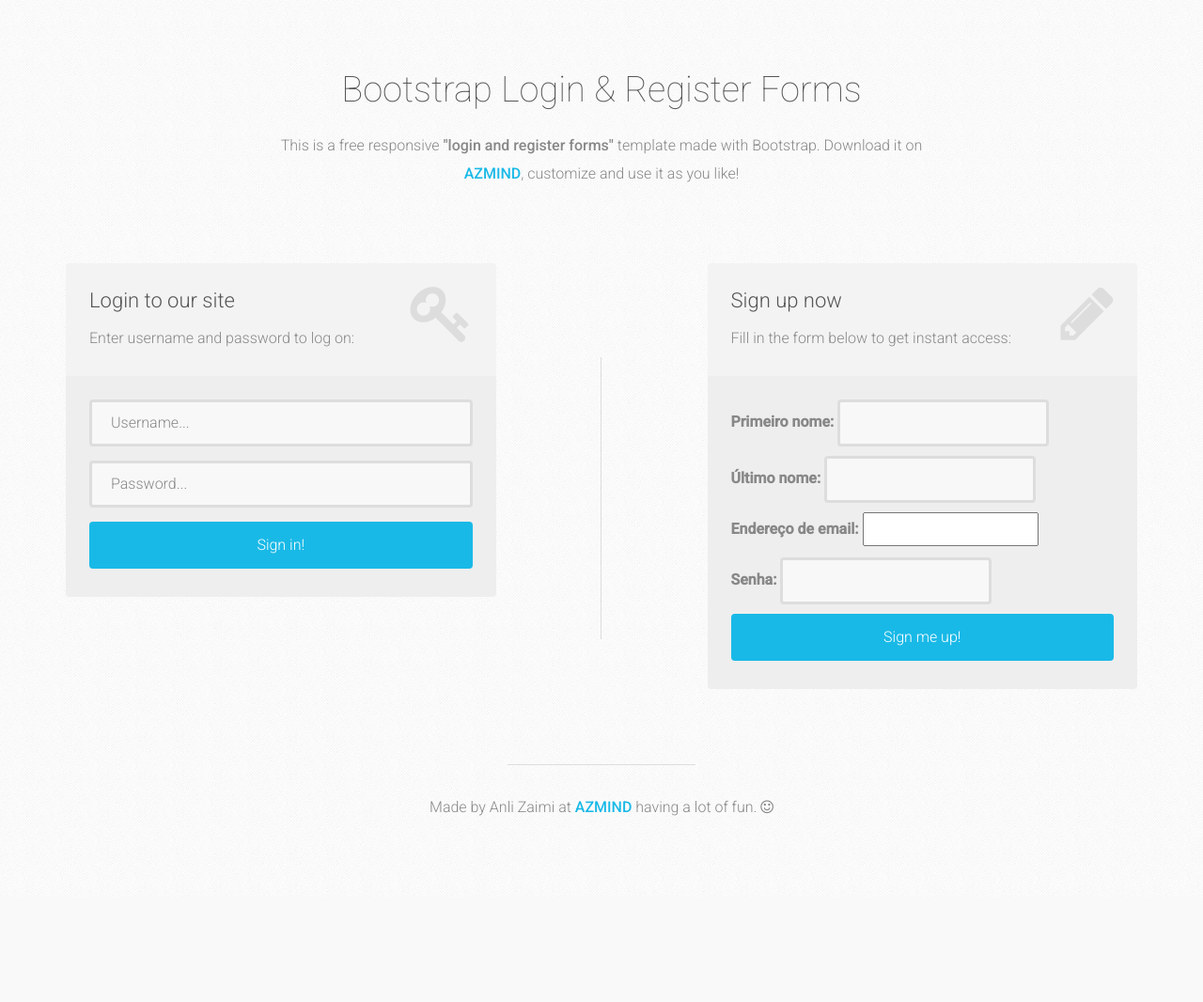
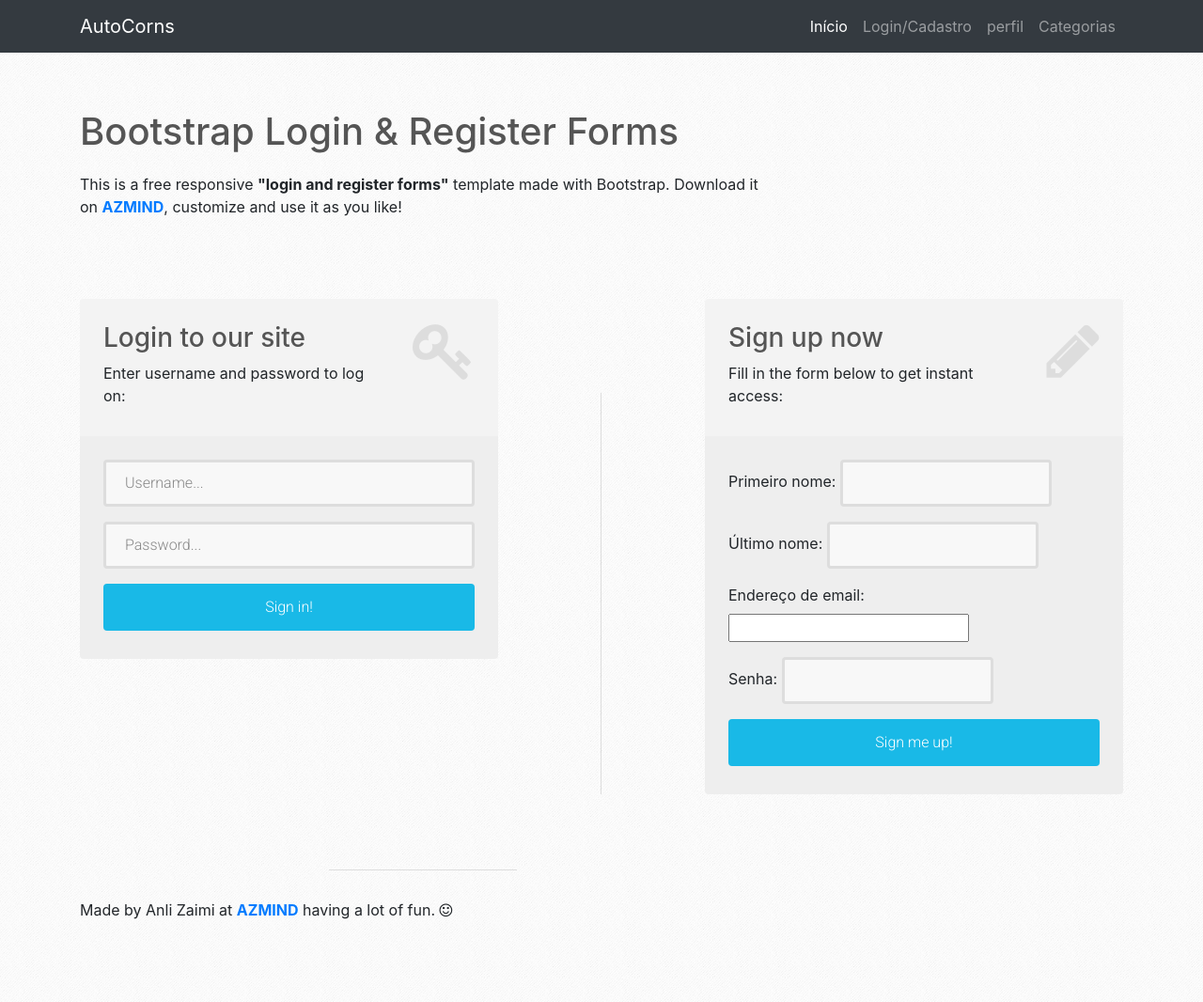
Before and after one commit to brunogomesifrn/pi19carros, a Django app: page /login_cadastro in a window 1280 px wide. Shown: the whole page at 94% size. Before the commit the page ends 949 px from the top, so only its background shows below. Run offline with Django 3.2, Linux system fonts and the light colour scheme; some libraries are stand-ins or nearby versions.

Commit message:
Modifiquei cadastro

```diff
--- a/core/templates/Login_Cadastro.html
+++ b/core/templates/Login_Cadastro.html
@@ -11,10 +11,13 @@
 
   <!-- CSS -->
   <link rel="stylesheet" href="http://fonts.googleapis.com/css?family=Roboto:400,100,300,500">
-  <link rel="stylesheet" href="{% static 'assets/bootstrap/css/bootstrap.min.css' %}">
   <link rel="stylesheet" href="assets/font-awesome/css/font-awesome.min.css">
   <link rel="stylesheet" href="{% static 'assets/css/form-elements.css'%}">
   <link rel="stylesheet" href="{% static 'assets/css/style.css'%}">
+
+  <link href="{% static 'vendor/bootstrap/css/bootstrap.min.css' %}" rel="stylesheet">
+  <link href="{% static 'css/heroic-features.css' %}" rel="stylesheet">
+  <link href="{% static 'css/estilo.css' %}" rel="stylesheet">
 
   <!-- HTML5 Shim and Respond.js IE8 support of HTML5 elements and media queries -->
   <!-- WARNING: Respond.js doesn't work if you view the page via file:// -->
@@ -33,7 +36,33 @@
         </head>
 
         <body>
+          <nav class="navbar navbar-expand-lg navbar-dark bg-dark fixed-top porra">
+            <div class="container">
+              <a class="navbar-brand porra1" href="#">AutoCorns</a>
+              <button class="navbar-toggler" type="button" data-toggle="collapse" data-target="#navbarResponsive" aria-controls="navbarResponsive" aria-expanded="false" aria-label="Toggle navigation">
+                <span class="navbar-toggler-icon"></span>
+              </button>
+              <div class="collapse navbar-collapse" id="navbarResponsive">
+                <ul class="navbar-nav ml-auto">
+                  <li class="nav-item active">
+                    <a class="nav-link" href="#">Início
+                      <span class="sr-only">(current)</span>
 
+                    </a>
+                  </li>
+                  <li class="nav-item">
+                    <a class="nav-link" href="{% url 'login_cadastro' %}">Login/Cadastro</a>
+                  </li>
+                  <li class="nav-item">
+                    <a class="nav-link" href="{% url 'perfil' %}">perfil</a>
+                  </li>
+                  <li class="nav-item">
+                    <a class="nav-link" href="{% url 'categoria' %}">Categorias</a>
+                  </li>
+                </ul>
+              </div>
+            </div>
+          </nav>
           <!-- Top content -->
           <div class="top-content">
 
--- a/core/templates/index.html
+++ b/core/templates/index.html
@@ -22,9 +22,9 @@
 <body>
 
   <!-- Navigation -->
-  <nav class="navbar navbar-expand-lg navbar-dark bg-dark fixed-top">
+  <nav class="navbar navbar-expand-lg navbar-dark bg-dark fixed-top porra">
     <div class="container">
-      <a class="navbar-brand" href="#">AutoCorns</a>
+      <a class="navbar-brand porra1" href="#">AutoCorns</a>
       <button class="navbar-toggler" type="button" data-toggle="collapse" data-target="#navbarResponsive" aria-controls="navbarResponsive" aria-expanded="false" aria-label="Toggle navigation">
         <span class="navbar-toggler-icon"></span>
       </button>
```
Also changed, not shown: core/static/css/estilo.css (added).
